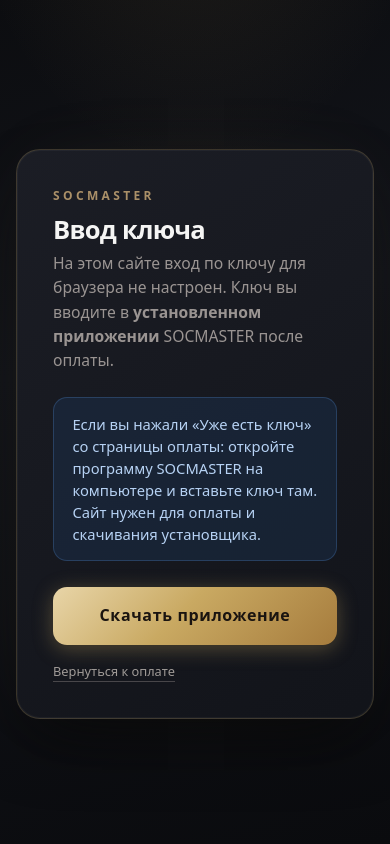
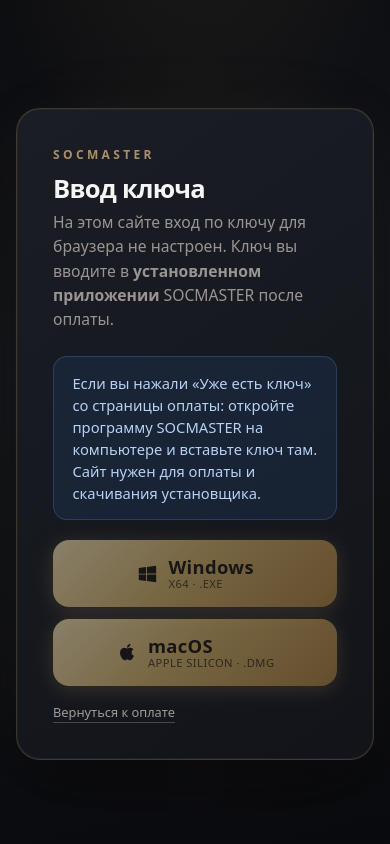
Before and after one commit to mgusev1986/fb-master-desktop, a Python web app: template templates/auth/unlock.html in a window 390 px wide. Run offline with Jinja, Linux system fonts and the light colour scheme; the template is opened without the code that fills it, so the values that code supplies are empty.

Commit message:
feat: v2.28 carry-over — windows .exe publish, two-OS download buttons, release prompt doc

```diff
--- a/backend/routers/auth.py
+++ b/backend/routers/auth.py
@@ -162,6 +162,8 @@ async def access_key_unlock_page(request: Request, db: Session = Depends(get_db)
             "show_unlock_key_form": show_key,
             "buy_url": app_config.marketing_buy_page_url(),
             "unlock_app_download_href": app_config.unlock_page_desktop_download_href(),
+            "unlock_app_download_hrefs": app_config.unlock_page_desktop_download_hrefs(),
+            "unlock_buy_fallback": app_config.marketing_buy_page_url(),
             "purchase_url": app_config.marketing_purchase_page_url(),
             "unlock_error": err,
             "unlock_reason": reason,
--- a/templates/auth/unlock.html
+++ b/templates/auth/unlock.html
@@ -138,6 +138,66 @@
       border-color: rgba(231, 213, 176, 0.45);
       box-shadow: 0 6px 20px rgba(201, 169, 98, 0.12);
     }
+    /* Две кнопки скачивания: Windows / macOS */
+    .fbm-premium-os-row {
+      display: grid;
+      grid-template-columns: 1fr 1fr;
+      gap: 0.75rem;
+      margin-top: 0.5rem;
+    }
+    @media (max-width: 520px) {
+      .fbm-premium-os-row { grid-template-columns: 1fr; }
+    }
+    .fbm-premium-os-btn {
+      display: flex;
+      align-items: center;
+      justify-content: center;
+      gap: 0.65rem;
+      padding: 1.05rem 1.25rem;
+      border: none;
+      border-radius: 16px;
+      font-size: 1.15rem;
+      font-weight: 600;
+      letter-spacing: 0.02em;
+      color: #1a1410 !important;
+      cursor: pointer;
+      background: linear-gradient(135deg, #e8d5a8 0%, #c9a962 45%, #a67c3d 100%);
+      box-shadow: 0 4px 20px rgba(201, 169, 98, 0.35), 0 1px 2px rgba(0, 0, 0, 0.25);
+      transition: transform 0.15s ease, box-shadow 0.15s ease;
+      text-decoration: none !important;
+      text-align: center;
+      box-sizing: border-box;
+    }
+    .fbm-premium-os-btn:hover {
+      transform: translateY(-1px);
+      box-shadow: 0 8px 28px rgba(201, 169, 98, 0.45);
+    }
+    .fbm-premium-os-btn[aria-disabled="true"] {
+      opacity: 0.55;
+      cursor: not-allowed;
+      pointer-events: none;
+    }
+    .fbm-premium-os-btn svg {
+      width: 22px;
+      height: 22px;
+      fill: currentColor;
+      flex-shrink: 0;
+    }
+    .fbm-premium-os-btn small {
+      display: block;
+      font-size: 0.7rem;
+      font-weight: 500;
+      opacity: 0.75;
+      letter-spacing: 0.04em;
+      margin-top: 2px;
+      text-transform: uppercase;
+    }
+    .fbm-premium-os-label {
+      display: flex;
+      flex-direction: column;
+      align-items: flex-start;
+      line-height: 1.05;
+    }
     .fbm-premium-link-muted {
       display: inline-block;
       margin-top: 1.25rem;
@@ -203,7 +263,18 @@
     <div class="unlock-banner-info">
       Если вы нажали «Уже есть ключ» со страницы оплаты: откройте программу SOCMASTER на компьютере и вставьте ключ там. Сайт нужен для оплаты и скачивания установщика.
     </div>
-    <a href="{{ unlock_app_download_href }}" class="fbm-premium-submit" {% if unlock_app_download_href.startswith('http') %}target="_blank" rel="noopener noreferrer"{% endif %}>Скачать приложение</a>
+    <div class="fbm-premium-os-row">
+      {% set win_href = unlock_app_download_hrefs.get('win') %}
+      {% set mac_href = unlock_app_download_hrefs.get('mac') %}
+      <a class="fbm-premium-os-btn" {% if win_href %}href="{{ win_href }}" {% if win_href.startswith('http') %}target="_blank" rel="noopener noreferrer"{% endif %}{% else %}href="{{ unlock_buy_fallback }}" aria-disabled="true" title="Сборка для Windows появится после выпуска релиза"{% endif %}>
+        <svg viewBox="0 0 24 24" aria-hidden="true"><path d="M3 5.5l8-1.1v8.1H3V5.5zm0 13l8 1.1v-8H3v6.9zM12 4.3L22 3v9.5H12V4.3zm0 15.4L22 21v-9.5H12v8.2z"/></svg>
+        <span class="fbm-premium-os-label"><span>Windows</span><small>x64 · .exe</small></span>
+      </a>
+      <a class="fbm-premium-os-btn" {% if mac_href %}href="{{ mac_href }}" {% if mac_href.startswith('http') %}target="_blank" rel="noopener noreferrer"{% endif %}{% else %}href="{{ unlock_buy_fallback }}" aria-disabled="true" title="Сборка для macOS появится после выпуска релиза"{% endif %}>
+        <svg viewBox="0 0 24 24" aria-hidden="true"><path d="M17.05 20.28c-.98.95-2.05.8-3.08.35-1.09-.46-2.09-.48-3.24 0-1.44.62-2.2.44-3.06-.35C2.79 15.25 3.51 7.59 9.05 7.31c1.35.07 2.29.74 3.08.8 1.18-.24 2.31-.93 3.57-.84 1.51.12 2.65.72 3.4 1.8-3.12 1.87-2.38 5.98.48 7.13-.57 1.5-1.31 2.99-2.54 4.09zM12 7.25c-.15-2.23 1.66-4.07 3.74-4.25.29 2.58-2.34 4.5-3.74 4.25z"/></svg>
+        <span class="fbm-premium-os-label"><span>macOS</span><small>Apple Silicon · .dmg</small></span>
+      </a>
+    </div>
     <a class="fbm-premium-link-muted" href="/purchase" style="margin-top:1rem">Вернуться к оплате</a>
     {% else %}
 
```
Also changed, not shown: backend/config.py (+39 -10 lines), deploy/RELEASE_PROMPT.md (added, +43 -0 lines), 1 other file.
